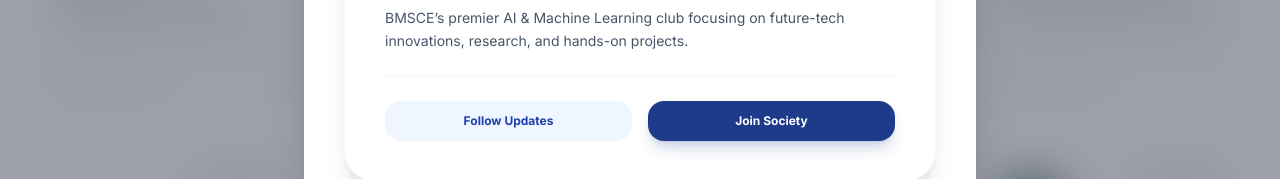
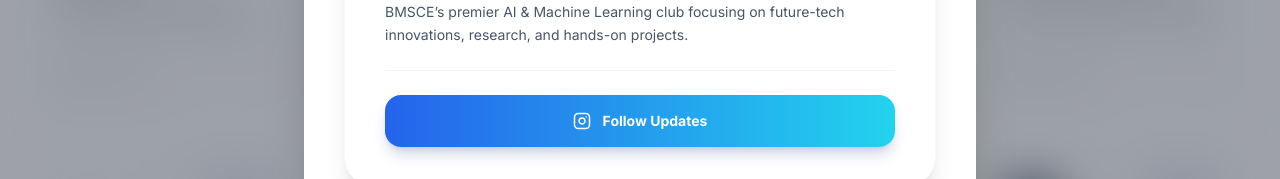
Before and after one commit to Rakshars/BrowserBattle404, a React (Vite) app in the folder frontend/: page /campus-life in a window 1280 px wide. Both pictures are taken after a click on the element 169 px from the left and 1717 px from the top of the page. Shown: the part 1741-1920 px from the top of the page. Built offline with nearby package versions, Linux system fonts and the light colour scheme; no server answers; a web font is replaced by a local one.

Commit message:
Updated club profile link

```diff
--- a/frontend/src/pages/CampusLife.jsx
+++ b/frontend/src/pages/CampusLife.jsx
@@ -4,7 +4,8 @@
   Users, Calendar, Trophy, MapPin,
   Music, Camera, Utensils, Heart,
   ChevronRight, X, Play, Image as ImageIcon,
-  Rocket, Cpu, Palette, Code2, Globe, Laptop, HeartHandshake, Mic2
+  Rocket, Cpu, Palette, Code2, Globe, Laptop, HeartHandshake, Mic2,
+  Instagram
 } from 'lucide-react';
 import PageHero from '../components/PageHero';
 import AnimatedSection from '../components/AnimatedSection';
@@ -28,7 +29,8 @@
     category: 'Technical',
     desc: 'BMSCE’s premier AI & Machine Learning club focusing on future-tech innovations, research, and hands-on projects.',
     icon: Cpu,
-    color: 'from-blue-600 to-cyan-400'
+    color: 'from-blue-600 to-cyan-400',
+    instagram: 'https://www.instagram.com/bmsce_augment.ai/'
   },
   {
     id: 'bullz',
@@ -37,7 +39,8 @@
     category: 'Engineering',
     desc: 'The official Formula Student team of BMSCE. We design, build, and race open-wheel formula-style race cars.',
     icon: Rocket,
-    color: 'from-red-600 to-orange-400'
+    color: 'from-red-600 to-orange-400',
+    instagram: 'https://www.instagram.com/bullzracing_bmsce/'
   },
   {
     id: 'fac',
@@ -46,7 +49,8 @@
     category: 'Cultural',
     desc: 'A vibrant hub for visual arts, painting, and creative design, fostering artistic expression across the campus.',
     icon: Palette,
-    color: 'from-pink-600 to-rose-400'
+    color: 'from-pink-600 to-rose-400',
+    instagram: 'https://www.instagram.com/bmsce_fac/'
   },
   {
     id: 'acm',
@@ -55,7 +59,8 @@
     category: 'Technical',
     desc: 'The BMSCE chapter of the Association for Computing Machinery, promoting computing as a science and profession.',
     icon: Code2,
-    color: 'from-indigo-600 to-blue-400'
+    color: 'from-indigo-600 to-blue-400',
+    instagram: 'https://www.instagram.com/bmsce_acm/'
   },
   {
     id: 'gdg',
@@ -64,7 +69,8 @@
     category: 'Technical',
     desc: 'A community for students interested in Google developer technologies, hosting workshops, hackathons, and talks.',
     icon: Laptop,
-    color: 'from-yellow-500 to-green-500'
+    color: 'from-yellow-500 to-green-500',
+    instagram: 'https://www.instagram.com/gdg_bmsce/'
   },
   {
     id: 'literary',
@@ -73,7 +79,8 @@
     category: 'Literary',
     desc: 'The primary society for debating, creative writing, and literary analysis, representing BMSCE at top national fests.',
     icon: Mic2,
-    color: 'from-slate-700 to-slate-500'
+    color: 'from-slate-700 to-slate-500',
+    instagram: 'https://www.instagram.com/bmsce.inksanity/'
   },
   {
     id: 'isrc',
@@ -82,7 +89,8 @@
     category: 'Research',
     desc: 'Information Security and Research Cell, dedicated to cybersecurity, ethical hacking, and digital privacy research.',
     icon: Globe,
-    color: 'from-cyan-600 to-blue-500'
+    color: 'from-cyan-600 to-blue-500',
+    instagram: 'https://www.instagram.com/bmsce_isrc/'
   },
   {
     id: 'rocktry',
@@ -91,7 +99,8 @@
     category: 'Aerospace',
     desc: 'A specialized club for model rocketry and aerospace engineering, designing and launching high-power model rockets.',
     icon: Rocket,
-    color: 'from-orange-500 to-amber-500'
+    color: 'from-orange-500 to-amber-500',
+    instagram: 'https://www.instagram.com/rocketry.bmsce/'
   },
   {
     id: 'leo',
@@ -100,7 +109,8 @@
     category: 'Social',
     desc: 'The youth wing of Lions Club International, focusing on leadership, experience, and opportunity through community service.',
     icon: HeartHandshake,
-    color: 'from-emerald-600 to-teal-400'
+    color: 'from-emerald-600 to-teal-400',
+    instagram: 'https://www.instagram.com/leoclubbmsce/'
   },
   {
     id: 'pentagram',
@@ -109,7 +119,8 @@
     category: 'Technical',
     desc: 'The official Mathematics Club of BMSCE, exploring the beauty of numbers and logic through puzzles and competitions.',
     icon: Cpu,
-    color: 'from-violet-600 to-purple-400'
+    color: 'from-violet-600 to-purple-400',
+    instagram: 'https://www.instagram.com/bmsce_pentagram/'
   },
   {
     id: 'utsav',
@@ -118,7 +129,8 @@
     category: 'Cultural',
     desc: 'The core committee behind South India’s biggest inter-collegiate cultural extravaganza, BMSCE UTSAV.',
     icon: Music,
-    color: 'from-amber-500 to-pink-500'
+    color: 'from-amber-500 to-pink-500',
+    instagram: 'https://www.instagram.com/bmsce_utsav/'
   },
   {
     id: 'phaseshift',
@@ -127,7 +139,8 @@
     category: 'Technical',
     desc: 'The official group managing BMSCE’s annual international technical symposium, bridging industry and academia.',
     icon: Code2,
-    color: 'from-blue-700 to-indigo-500'
+    color: 'from-blue-700 to-indigo-500',
+    instagram: 'https://www.instagram.com/bmsce_phaseshift/'
   },
 ];
 
@@ -340,13 +353,16 @@
                       </p>
                     </div>
 
-                    <div className="pt-6 border-t border-slate-100 grid grid-cols-2 gap-4">
-                      <button className="flex items-center justify-center gap-2 py-3 bg-blue-50 text-blue-800 rounded-2xl text-xs font-bold hover:bg-blue-100 transition-colors">
+                    <div className="pt-6 border-t border-slate-100">
+                      <a
+                        href={selectedClub.instagram}
+                        target="_blank"
+                        rel="noopener noreferrer"
+                        className={`flex items-center justify-center gap-3 py-4 bg-gradient-to-r ${selectedClub.color} text-white rounded-2xl text-sm font-bold hover:shadow-xl hover:scale-[1.02] transition-all shadow-lg shadow-blue-900/20 w-full`}
+                      >
+                        <Instagram size={18} />
                         Follow Updates
-                      </button>
-                      <button className="flex items-center justify-center gap-2 py-3 bg-[#1e3a8a] text-white rounded-2xl text-xs font-bold hover:bg-blue-800 transition-colors shadow-lg shadow-blue-900/20">
-                        Join Society
-                      </button>
+                      </a>
                     </div>
                   </div>
                 </div>
```
